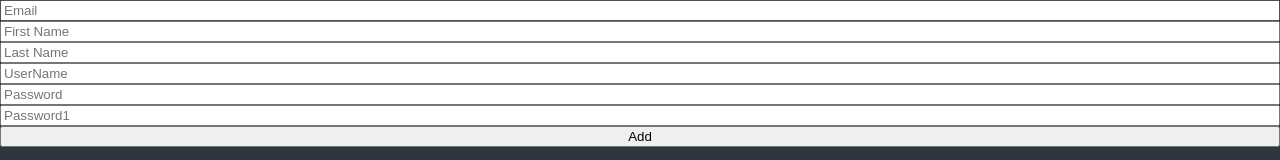
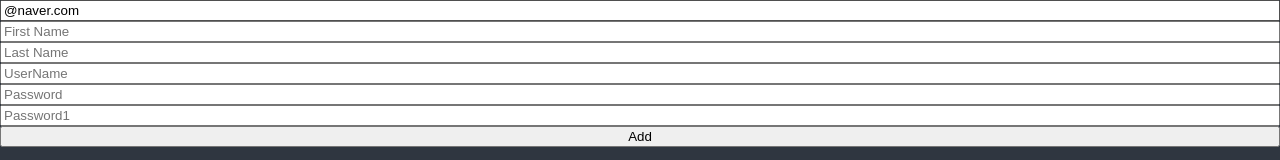
Before and after one commit to fredkeemhaus/ToDoList, a React (Create React App) app: page / in a window 1280 px wide. Shown: the top 160 px of the page. Built offline with nearby package versions, Linux system fonts and the light colour scheme.

Commit message:
with typescript

```diff
--- a/src/ToDoList.tsx
+++ b/src/ToDoList.tsx
@@ -27,12 +27,25 @@ import { useForm } from "react-hook-form";
 //   );
 // }
 
+interface IForm {
+  email: string;
+  firstName: string;
+  lastName: string;
+  userName: string;
+  password: string;
+  password1: string;
+}
+
 function ToDoList() {
   const {
     register,
     handleSubmit,
     formState: { errors },
-  } = useForm();
+  } = useForm<IForm>({
+    defaultValues: {
+      email: "@naver.com",
+    },
+  });
   const onValid = (data: any) => {
     console.log(data);
   };
```
